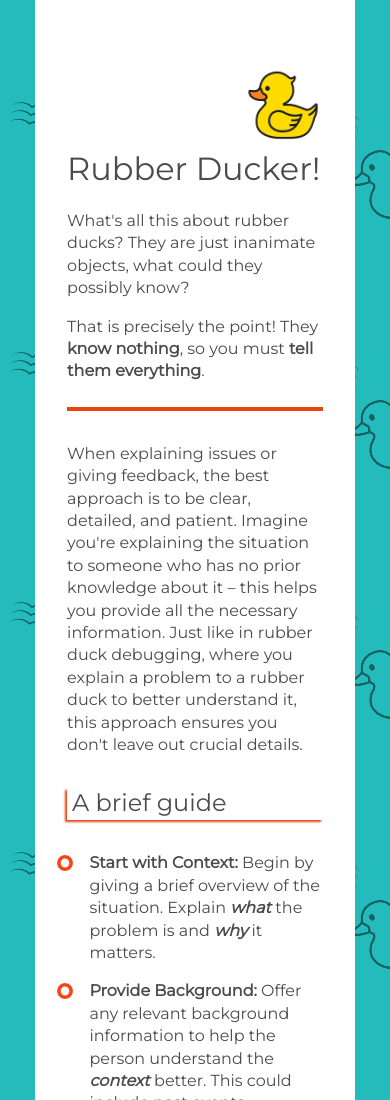
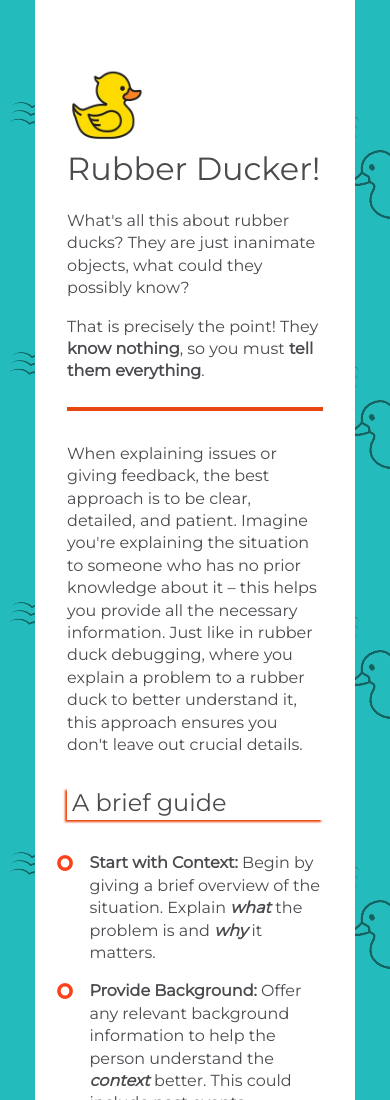
Before and after one commit to DaveyJH/rubber-duck, a plain HTML site: page index.html in a window 390 px wide. Shown: the top 1100 px of the page. Drawn offline with Linux system fonts and the light colour scheme.

Commit message:
feat: Make duck image responsive

```diff
--- a/assets/css/style.css
+++ b/assets/css/style.css
@@ -124,6 +124,13 @@ ul li::before {
     padding: 0 1.3em;
   }
 }
+@media screen and (max-width: 1024px) {
+  .main-image {
+    height: 120px;
+    width: 120px;
+    align-self: flex-start;
+  }
+}
 @media screen and (max-width: 768px) {
   body > div {
     padding: 3em 2em 0;
@@ -139,12 +146,10 @@ ul li::before {
     position: relative;
     top: 1.2em;
   }
-}
-@media screen and (max-width: 768px) {
   .flex {
     flex-direction: column-reverse;
   }
-  .main-image {
-    align-self: flex-end
+  .flip-vertical {
+    transform: scaleX(1);
   }
 }
```
